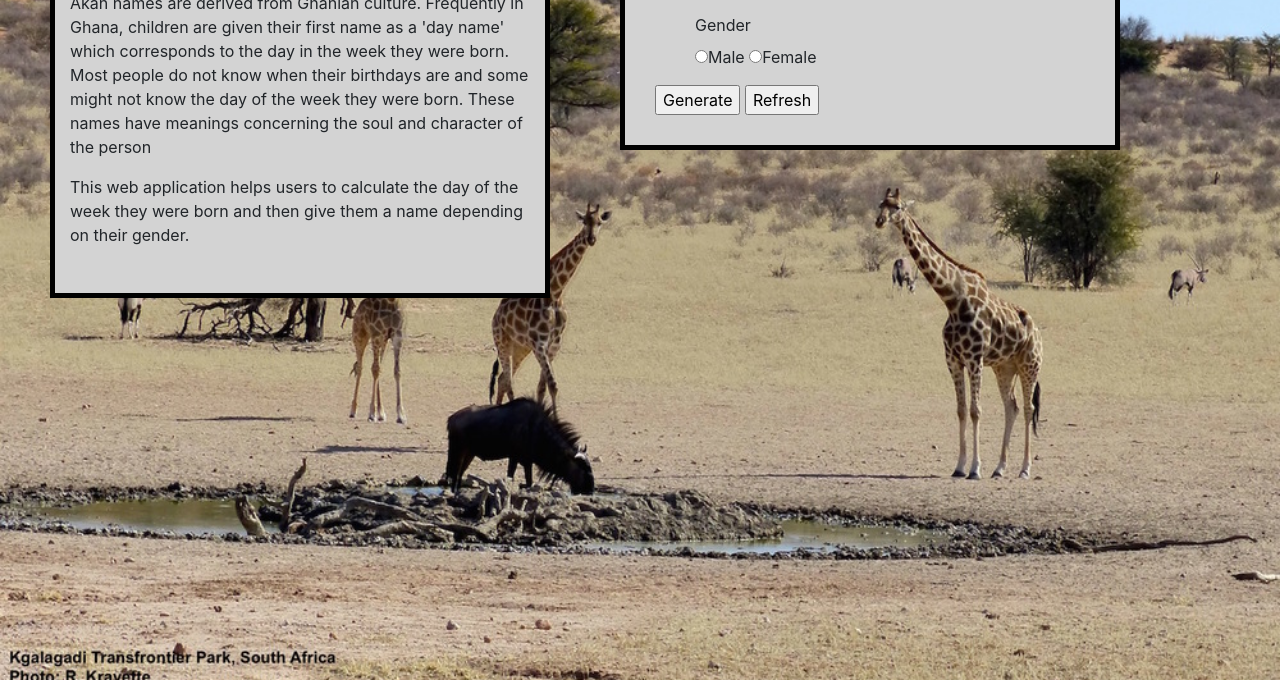
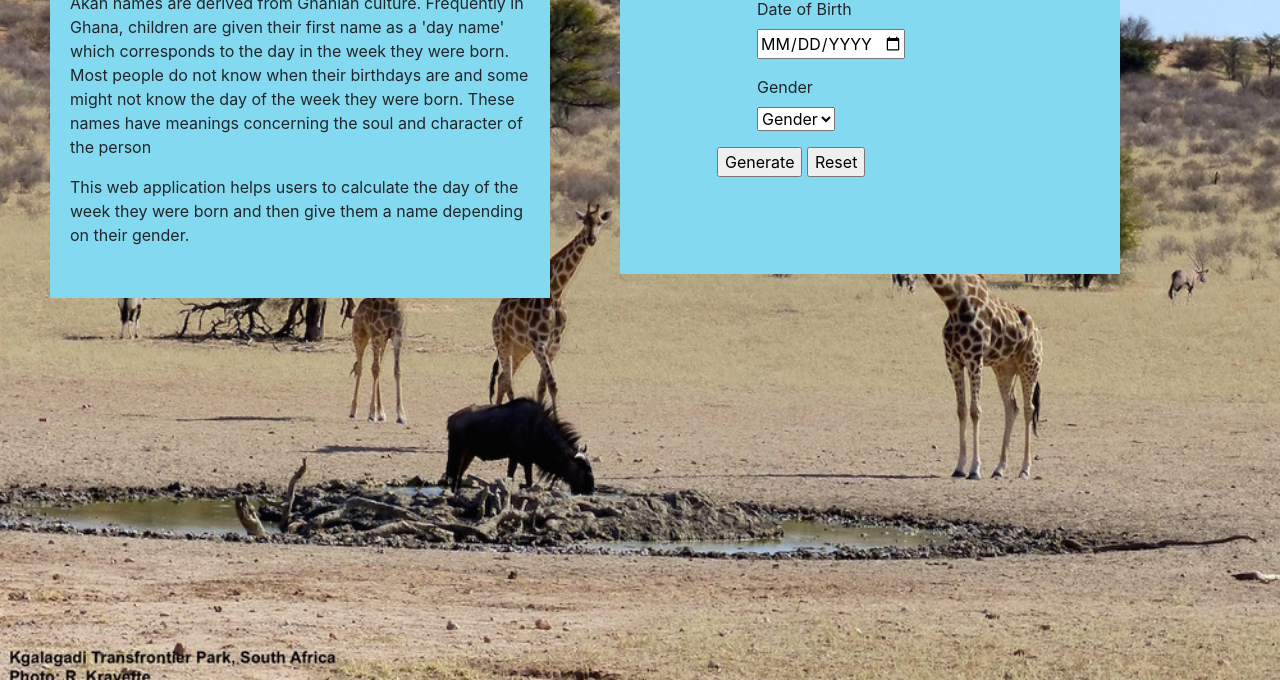
Before and after one commit to Frankline-Kiplangat/akan, a plain HTML site: page index.html in a window 1280 px wide. Shown: the part 120-800 px from the top of the page. Drawn offline with Linux system fonts and the light colour scheme.

Commit message:
Add initial changes

```diff
--- a/css/styles.css
+++ b/css/styles.css
@@ -5,19 +5,18 @@ body{
     font-family: 'Times New Roman', Times, serif;
 }
 .container{
-    background-color: lightgrey;
+    background-color: rgb(131, 218, 240);
     width: 500px;
-    border: 5px solid rgb(0, 0, 0);
+    border: 5px solid rgb(131, 218, 240);
     padding: 30px;
     margin: 20px;
     margin-left: auto;
   }
 .form{
-    background-color: lightgrey;
+    background-color: rgb(131, 218, 240);
     width: 500px;
-    height: auto;
-    border: 5px solid rgb(0, 0, 0);
-    padding: 30px;
+    border: 5px solid rgb(131, 218, 240);
+    padding: 92px;
     margin: 20px;
     float: left;
 }
@@ -26,5 +25,10 @@ ul{
 }
 h1{
     font-weight: bold;
-;
 }
+.radio{
+    margin-right: 10px;
+}
+gender{
+    width: 200px;
+}
--- a/index.html
+++ b/index.html
@@ -18,15 +18,16 @@
     </div>
 
         <div class="form">
-            <form name="akan-names" onsubmit="reset">
+            <form name="akan-names" onsubmit="return false">
                 <div class="date">
                     <ul>
                         <li>
                             <label for="">Date of Birth</label>
                         </li>
                         <li>
-                            <input type="date" class="DOB" name="date" id="date" style="text-transform: uppercase" format="MM/DD/YY" width="200px">
+                            <input type="date" class="dob" name="mydate" id="mydate" style="text-transform: uppercase" format="MM/DD/YY" width="200px">
                         </li>
+                        <li><div class = "errormessage" id = "mydateerror"></div></li>
                     </ul>
                 </div>
                 <div class="gender">
@@ -35,14 +36,19 @@
                             <label for="">Gender</label>
                         </li>
                         <li>
-                            <input type="radio" name="gender" value="male" class="radio" id="male">Male
-                            <input type="radio" name="gender" value="female" class="radio" class="female">Female
+                            <select id="gender">
+                                <option value="gender">Gender</option>
+                                <option value="male">Male</option required>
+                                <option value="female">Female</option required>
+                            </select>
+                            <!-- <input type="radio" name="gender" value="male" class="radio" id="male">Male
+                            <input type="radio" name="gender" value="female" class="radio" class="female">Female -->
                         </li>
                         <li><div class="errormessage" id="gendererror"></div></li>
                     </ul>
                     </div>
                     <input type="submit" name="submit" class="button" value="Generate" onclick="validate()">
-                    <input type="reset" onclick="refresh(); return false;" class="button" value="Refresh">
+                    <input type="reset" onclick="reset(); return false;" class="button" value="Reset">
             </form>
             </div>
         </div>
```
